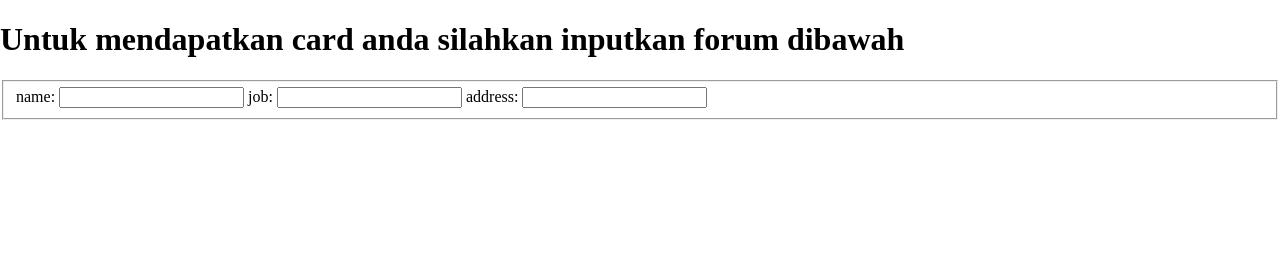
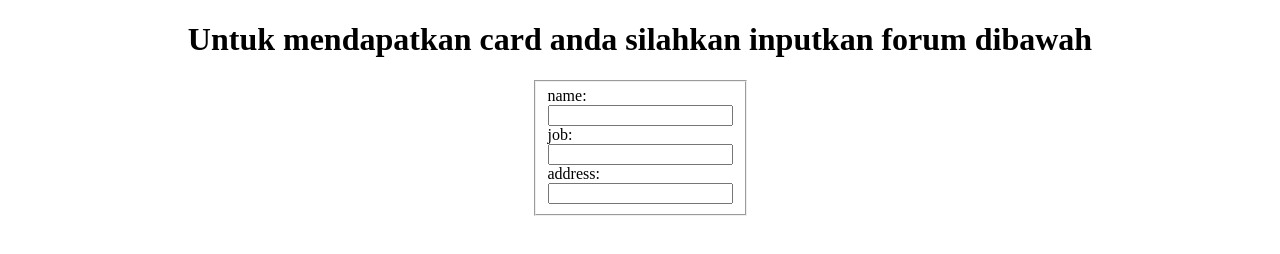
Before and after one commit to DimasAditya2212/training2, a plain HTML site: page index.html in a window 1280 px wide. Drawn offline with Linux system fonts and the light colour scheme.

Commit message:
edit style dan br

```diff
--- a/index.html
+++ b/index.html
@@ -14,12 +14,12 @@
         <div class="col">
             <form action="" class="form">
                 <fieldset>
-                    name:
-                    <input type="text">
-                    job:
-                    <input type="text">
-                    address:
-                    <input type="text">
+                    name:<br>
+                    <input type="text"><br>
+                    job:<br>
+                    <input type="text"><br>
+                    address:<br>
+                    <input type="text"><br>
                 </fieldset>
             </form>
 
--- a/style.css
+++ b/style.css
@@ -1,4 +1,8 @@
-body {
-margin: 0;
-padding: 0;
+.col{
+    display: flex;
+    justify-content: center;
 }
+h1{
+    display: flex;
+    justify-content: center;
+}
```
